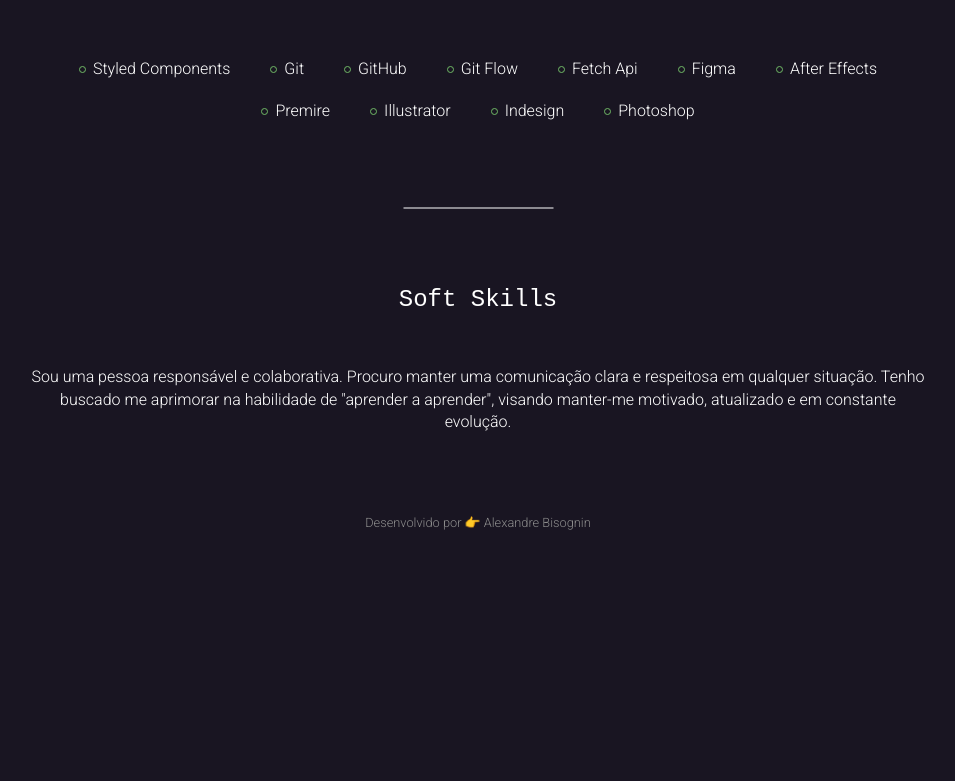
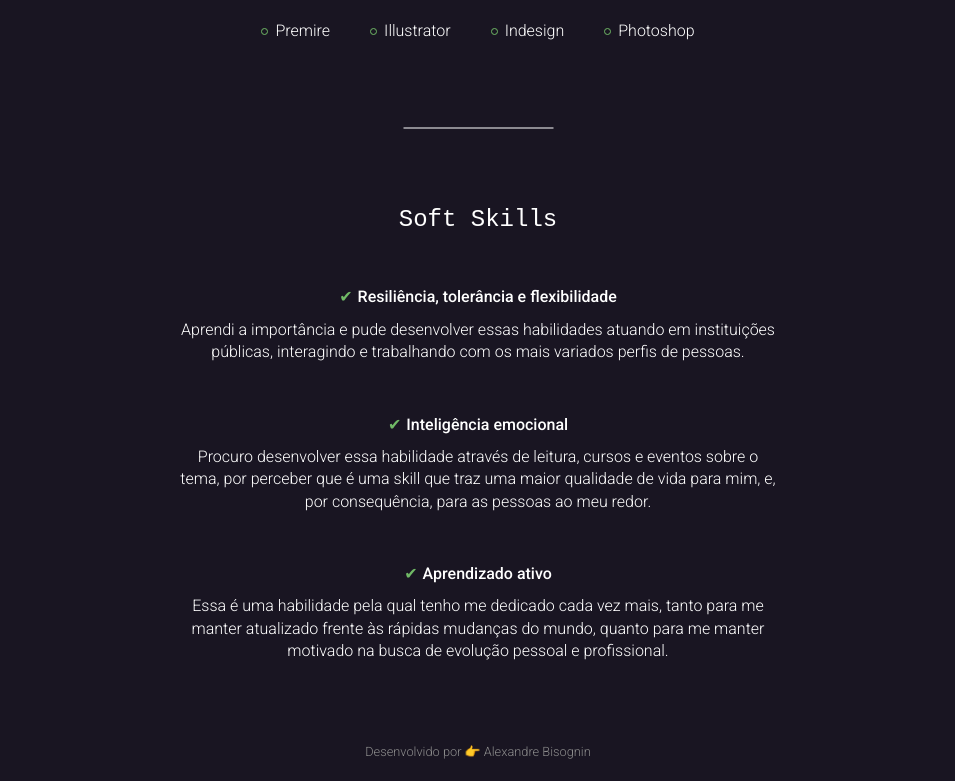
Before and after one commit to alexandre-fb/alexandre-fb-portfolio, a React (Vite) app: page /skills in a window 1280 px wide. Shown: the part 498-1279 px from the top of the page, without its empty margins (162-1117 px from the left). Before the commit the page ends 1049 px from the top, so only its background shows below. Built offline with nearby package versions, Linux system fonts and the light colour scheme.

Commit message:
Refactor MainSkills component

```diff
--- a/src/components/MainPages/MainSkills/index.jsx
+++ b/src/components/MainPages/MainSkills/index.jsx
@@ -4,6 +4,7 @@ import {
   ListPrimaryProSkills,
   ListSecundaryProSkills,
   ContainerSoftSkills,
+  ListSoftSkills,
 } from "./styles";
 import { Title } from "../../Title";
 import { Divider } from "../../Divider";
@@ -14,31 +15,23 @@ export const MainSkills = () => {
   return (
     <Container>
       <ContainerProSkills>
-        <Title margin='80px 0 0 0'>Pró Skills</Title>
+        <Title>Pró Skills</Title>
 
         <ListPrimaryProSkills>
           <li>
-            <i>
             <FaHtml5 />
-            </i>
             <h3>HTML</h3>
           </li>
           <li>
-            <i>
             <FaCss3Alt />
-            </i>
             <h3>CSS</h3>
           </li>
           <li>
-            <i>
             <DiJavascript1 />
-            </i>
             <h3>JavaScript</h3>
           </li>
           <li>
-            <i>
             <FaReact />
-            </i>
             <h3>ReactJs</h3>
           </li>
         </ListPrimaryProSkills>
@@ -50,11 +43,11 @@ export const MainSkills = () => {
           <li>Git Flow</li>
           <li>Fetch Api</li>
           <li>Figma</li>
-          <li> After Effects</li>
-          <li> Premire</li>
-          <li> Illustrator</li>
-          <li> Indesign</li>
-          <li> Photoshop</li>
+          <li>After Effects</li>
+          <li>Premire</li>
+          <li>Illustrator</li>
+          <li>Indesign</li>
+          <li>Photoshop</li>
         </ListSecundaryProSkills>
       </ContainerProSkills>
 
@@ -62,13 +55,37 @@ export const MainSkills = () => {
 
       <ContainerSoftSkills>
         <Title>Soft Skills</Title>
+        <ListSoftSkills>
+          <li>
+            <h3>
+              Resiliência, tolerância e flexibilidade
+            </h3>
+            <p>
+              Aprendi a importância e pude desenvolver essas habilidades atuando
+              em instituições públicas, interagindo e trabalhando com os mais
+              variados perfis de pessoas.
+            </p>
+          </li>
+          <li>
+            <h3>Inteligência emocional</h3>
+            <p>
+              Procuro desenvolver essa habilidade através de leitura, cursos e
+              eventos sobre o tema, por perceber que é uma skill que traz uma
+              maior qualidade de vida para mim, e, por consequência, para as
+              pessoas ao meu redor.
+            </p>
+          </li>
 
+          <li>
+            <h3>Aprendizado ativo</h3>
             <p>
-          Sou uma pessoa responsável e colaborativa. Procuro manter uma
-          comunicação clara e respeitosa em qualquer situação. Tenho buscado me
-          aprimorar na habilidade de "aprender a aprender", visando manter-me
-          motivado, atualizado e em constante evolução.
+              Essa é uma habilidade pela qual tenho me dedicado cada vez mais,
+              tanto para me manter atualizado frente às rápidas mudanças do
+              mundo, quanto para me manter motivado na busca de evolução pessoal
+              e profissional.
             </p>
+          </li>
+        </ListSoftSkills>
       </ContainerSoftSkills>
     </Container>
   );
--- a/src/components/MainPages/MainSkills/styles.jsx
+++ b/src/components/MainPages/MainSkills/styles.jsx
@@ -1,6 +1,5 @@
 import styled from "styled-components";
 import { mediaSizes } from "../../../style/mediaSizes/mediaSizes";
-import { Title } from "../../Title";
 
 export const Container = styled.main`
   display: flex;
@@ -48,7 +47,7 @@ export const ListPrimaryProSkills = styled.ul`
       transition: inherit;
     }
 
-    :hover {
+    &:hover {
       transform: scale(1.05);
       cursor: default;
 
@@ -83,7 +82,7 @@ export const ListSecundaryProSkills = styled.ul`
     transition: 300ms;
   }
 
-  & li::before {
+  & ::before {
     content: "";
     display: inline-block;
     margin-right: 7px;
@@ -102,3 +101,21 @@ export const ListSecundaryProSkills = styled.ul`
 export const ContainerSoftSkills = styled(ContainerProSkills)`
   text-align: center;
 `;
+
+export const ListSoftSkills = styled.ul`
+  max-width: 600px;
+  display: flex;
+  flex-direction: column;
+  gap: 50px;
+
+  h3 {
+    font-weight: 500;
+    margin-bottom: 10px;
+
+    &::before {
+      content: "✔";
+      margin-right: 5px;
+      color: ${({ theme }) => theme.colors.primary};
+    }
+  }
+`;
```
Lines whose indentation alone changed are shown as unchanged.
